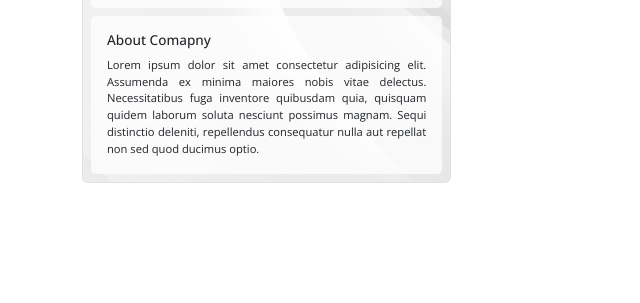
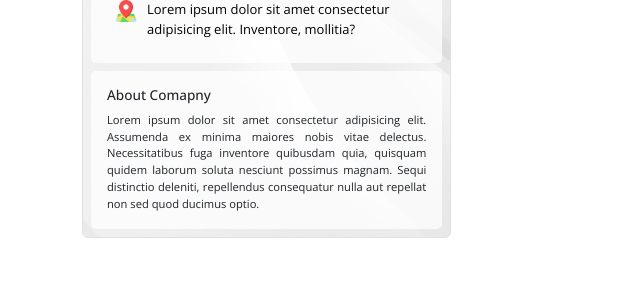
Before and after one commit to abhishek11jain/digital_card, a plain HTML site: page index.html in a window 1280 px wide. Shown: the part 497-800 px from the top of the page, without its empty margins (0-640 px from the left). Drawn offline with nearby package versions, Linux system fonts and the light colour scheme.

Commit message:
New Update done
Done

```diff
--- a/css/style.css
+++ b/css/style.css
@@ -240,3 +240,6 @@
     -webkit-box-orient: vertical;
     overflow: hidden;
 }
+.ellips-3{
+    -webkit-line-clamp: 2 !important;
+}
--- a/index.html
+++ b/index.html
@@ -104,6 +104,11 @@
                                             <img src="image/icons/whatsapp.png" alt="contact-icons" class="img-fluid"> <span>+(91) XXX XXX XXXX</span>
                                         </a>
                                     </div>
+                                    <div class="address p-2">
+                                        <a href="#" class="d-flex">
+                                            <img src="image/icons/map.png" alt="contact-icons" class="img-fluid"> <span class="ellips-3">Lorem ipsum dolor sit amet consectetur adipisicing elit. Inventore, mollitia?</span>
+                                        </a>
+                                    </div>
                                 </div>
                                 <div class="about-company p-3 mt-2">
                                     <h2 class="text-small">About Comapny</h2>
```
Also changed, not shown: image/icons/map.png (added).
